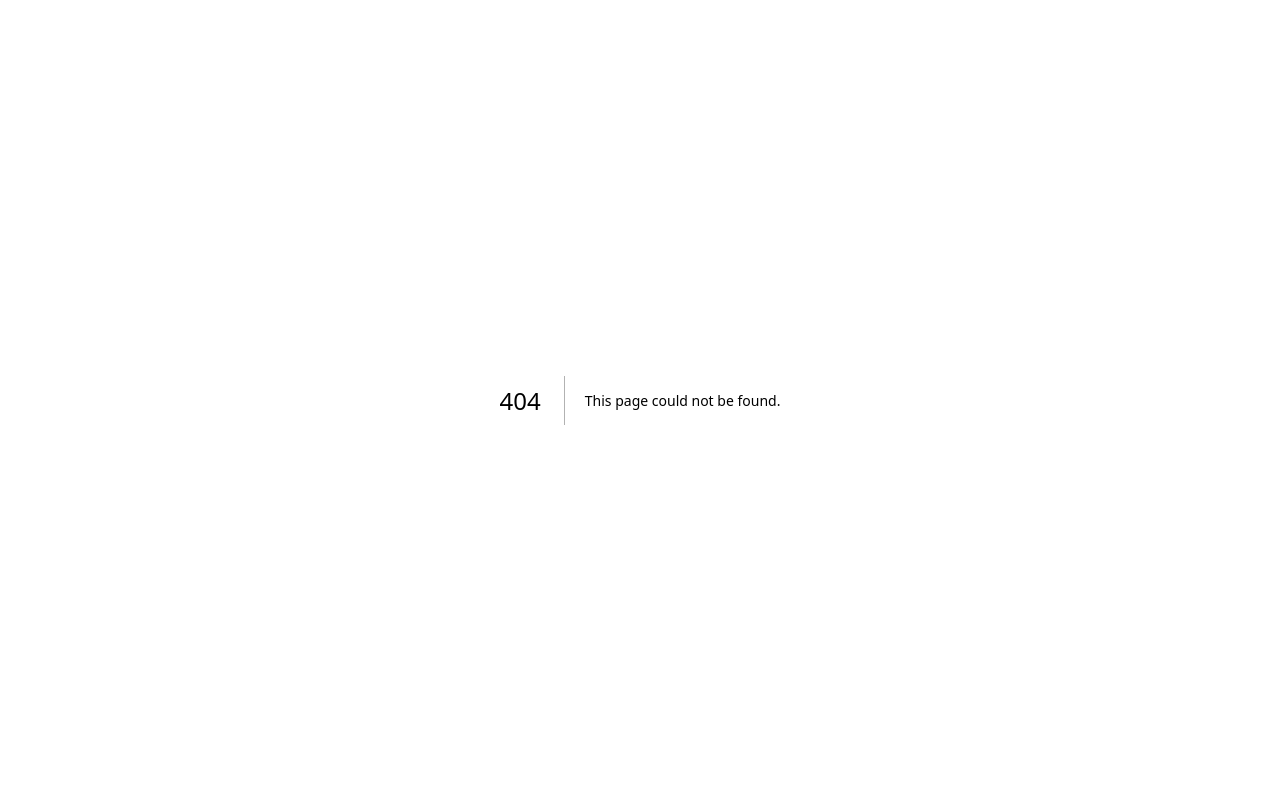
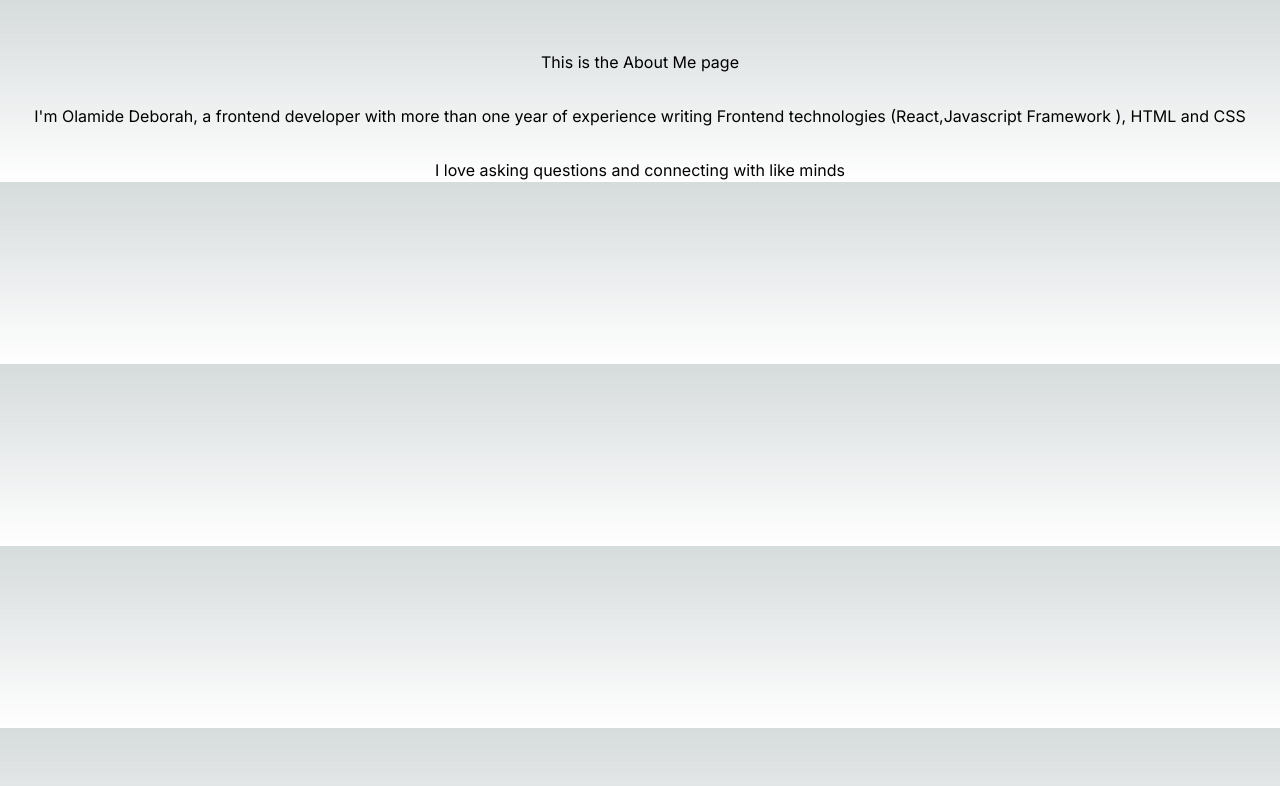
Before and after one commit to chayilDeborah/nextjs-sample, a Next.js app: page /about/aboutMe in a window 1280 px wide. Before the commit this address had no page. Shown: the top 786 px of the page. Built offline with nearby package versions, Linux system fonts and the light colour scheme.

Commit message:
feat: create AboutMe folder 2 learn nested routing

```diff
--- /dev/null
+++ b/app/about/aboutMe/page.jsx
@@ -0,0 +1,10 @@
+const AboutMe = () => {
+    return (
+        <>
+        <h1 className="flex justify-center mt-[50px]">This is the About Me page</h1>
+        <div className="flex justify-center text-1xl items-center mt-[30px]">I'm Olamide Deborah, a frontend developer with more than one year of experience writing Frontend technologies (React,Javascript Framework ), HTML and CSS </div>
+        <div className="text-1xl flex justify-center mt-[30px]" >I love asking questions and connecting with like minds</div>
+        </>
+    )
+}
+export default AboutMe
```
